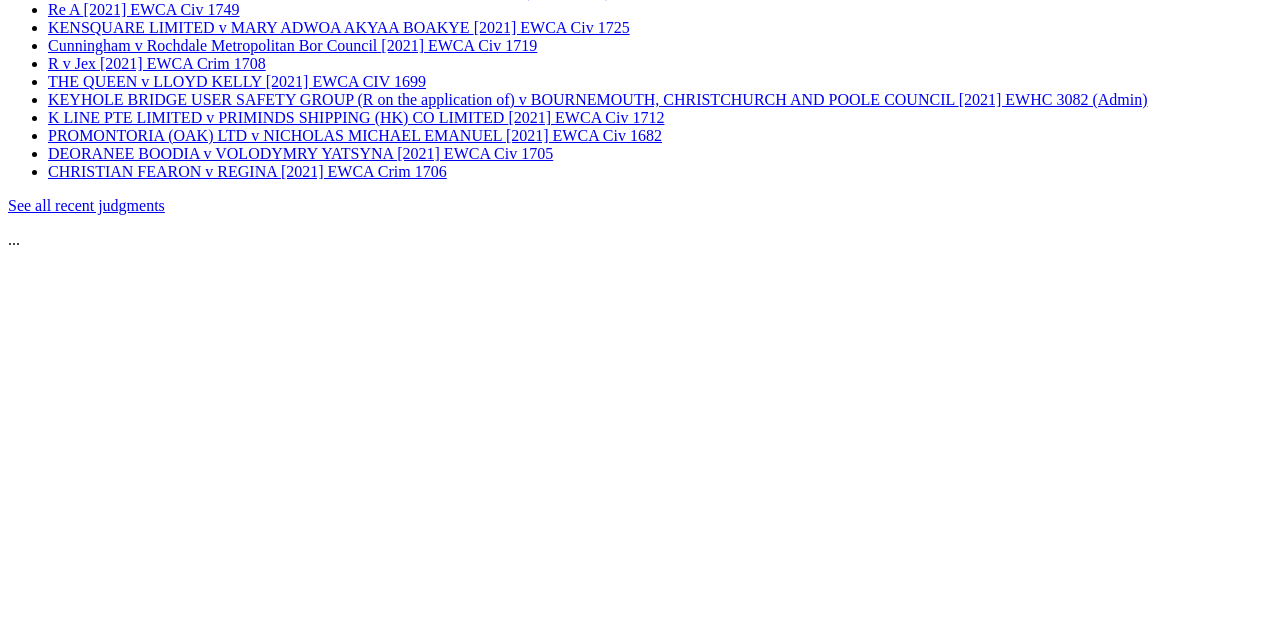
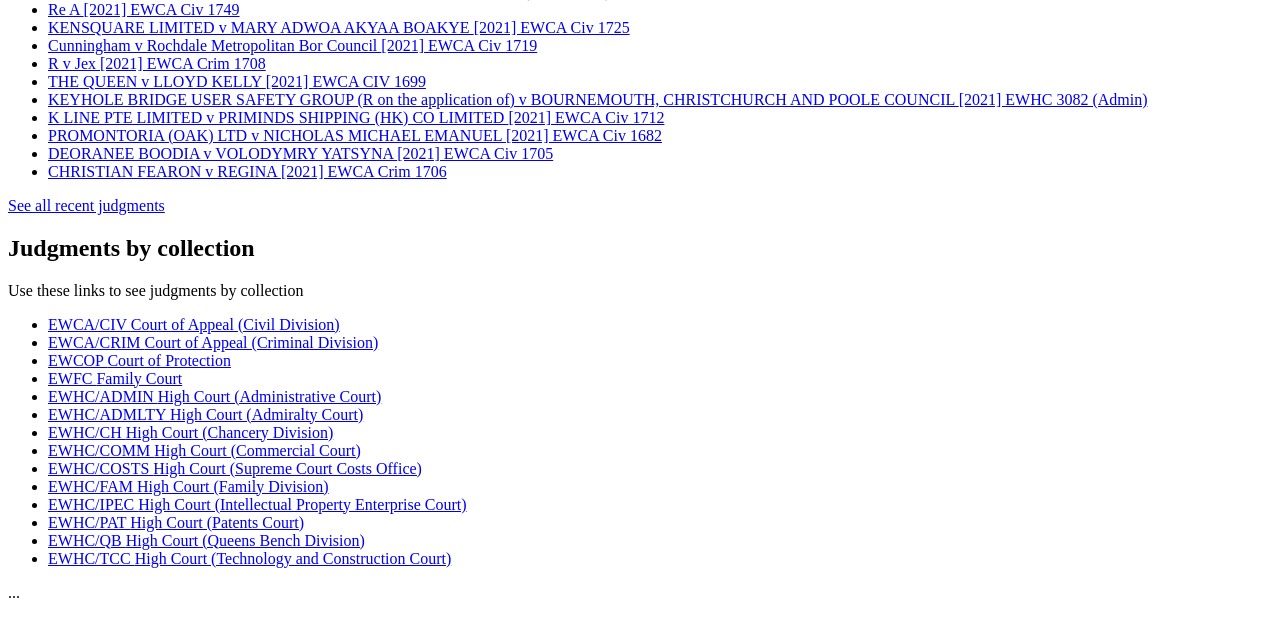
Before and after one commit to nationalarchives/ds-caselaw-frontend-prototype, a Flask app: page / in a window 1280 px wide. Shown: the part 614-1232 px from the top of the page. Before the commit the page ends 859 px from the top, so only its background shows below. Run offline with Flask 2, Linux system fonts and the light colour scheme; style sheets or scripts are compiled from the project's sources.

Commit message:
Add collections

```diff
--- a/app/routes.py
+++ b/app/routes.py
@@ -2,11 +2,19 @@ from app import app
 from flask import render_template, request
 from content.recent_judgments import recent_judgments
 from content.service_wide import service
+from content.collections import collections
+
 
 @app.route('/')
 def home():
-    return render_template('home.html', service=service, recent_judgments=recent_judgments)
+    return render_template(
+        'home.html',
+        service=service,
+        recent_judgments=recent_judgments,
+        collections=collections
+    )
 
-@app.route('/search')
+
+@app.route('/search', methods=['GET'])
 def search():
-    return request.args['query']
+    return request.args['collection']
--- a/app/templates/home.html
+++ b/app/templates/home.html
@@ -6,5 +6,6 @@
         {% include 'includes/basic_search_form.html' %}
         {% include 'includes/neutral_citation_form.html' %}
         {% include 'includes/recent_judgments.html' %}
+        {% include 'includes/collections.html' %}
     </main>
 {% endblock %}
--- /dev/null
+++ b/app/templates/includes/collections.html
@@ -0,0 +1,16 @@
+<h2>Judgments by collection</h2>
+<p>Use these links to see judgments by collection</p>
+<ul class="collections">
+    {% for item in collections %}
+        <li class="collections__collection">
+            <a href="{{ url_for('search') }}?collection={{ item.code }}&query=''">
+            <span class="collection__code">
+                {{ item.code | upper }}
+            </span>
+            <span class="collections__title">
+                {{ item.name }}
+            </a>
+        </li>
+        </span>
+    {% endfor %}
+</ul>
--- /dev/null
+++ b/content/collections.py
@@ -0,0 +1,59 @@
+collections = [
+    {
+        'name': 'Court of Appeal (Civil Division)',
+        'code': 'ewca/civ'
+    },
+    {
+        'name': 'Court of Appeal (Criminal Division)',
+        'code': 'ewca/crim'
+    },
+    {
+        'name': 'Court of Protection',
+        'code': 'ewcop'
+    },
+    {
+        'name': 'Family Court',
+        'code': 'ewfc'
+    },
+    {
+        'name': 'High Court (Administrative Court)',
+        'code': 'ewhc/admin'
+    },
+    {
+        'name': 'High Court (Admiralty Court)',
+        'code': 'ewhc/admlty'
+    },
+    {
+        'name': 'High Court (Chancery Division)',
+        'code': 'ewhc/ch'
+    },
+    {
+        'name': 'High Court (Commercial Court)',
+        'code': 'ewhc/comm'
+    },
+    {
+        'name': 'High Court (Supreme Court Costs Office)',
+        'code': 'ewhc/costs'
+    },
+    {
+        'name': 'High Court (Family Division)',
+        'code': 'ewhc/fam'
+    },
+    {
+        'name': 'High Court (Intellectual Property Enterprise Court)',
+        'code': 'ewhc/ipec'
+    },
+    {
+        'name': 'High Court (Patents Court)',
+        'code': 'ewhc/pat'
+    },
+    {
+        'name': 'High Court (Queens Bench Division)',
+        'code': 'ewhc/qb'
+    },
+    {
+        'name': 'High Court (Technology and Construction Court)',
+        'code': 'ewhc/tcc'
+    }
+
+]
```
